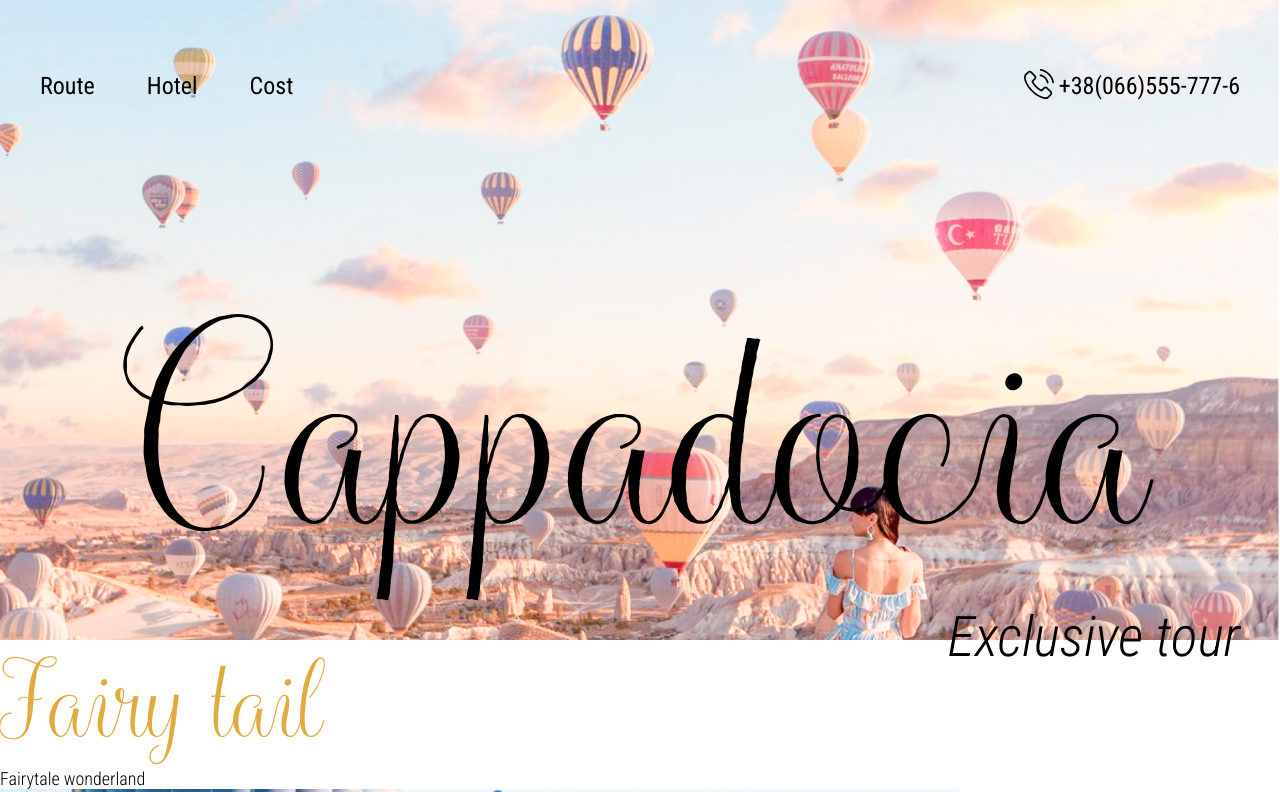
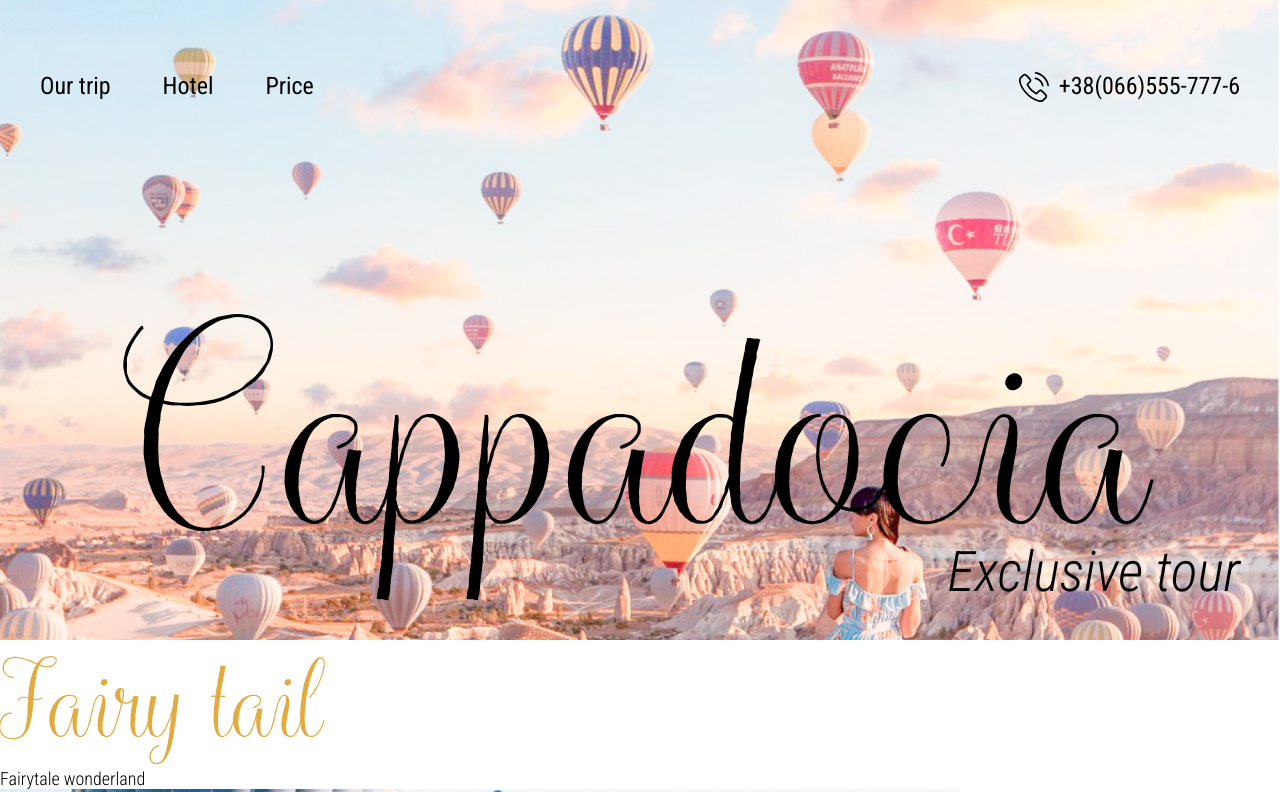
Before and after one commit to AnastasiaGer/cappadocia, a website: page public/index.html in a window 1280 px wide. Shown: the top 792 px of the page. Drawn offline with nearby package versions, Linux system fonts and the light colour scheme.

Commit message:
html part2

```diff
--- a/public/index.html
+++ b/public/index.html
@@ -17,13 +17,13 @@
         <nav class="menu">
           <ul class="menu__list">
             <li class="menu__list-item">
-              <a href="#route" class="menu__list-link">Route</a>
+              <a href="#route" class="menu__list-link">Our trip</a>
             </li>
             <li class="menu__list-item">
               <a href="#hotel" class="menu__list-link">Hotel</a>
             </li>
             <li class="menu__list-item">
-              <a href="#cost" class="menu__list-link">Cost</a>
+              <a href="#cost" class="menu__list-link">Price</a>
             </li>
           </ul>
         </nav>
--- a/source/scss/_fonts.scss
+++ b/source/scss/_fonts.scss
@@ -2,7 +2,7 @@
   font-family: 'Balqis Script';
   src: local('Balqis Script'), url('../fonts/balqis.woff2') format('woff2'),
   local('Balqis Script'), url('../fonts/balqis.woff') format('woff');
-  font-weight: normal;
+  font-weight: 300;
   font-style: normal;
   font-display: swap;
 }
--- a/source/scss/style.scss
+++ b/source/scss/style.scss
@@ -49,10 +49,8 @@
   margin-left: 52px;
 }
 
-.menu__list-item a {
-  font-family: 'Roboto Condensed', sans-serif;
-  font-style: normal;
-  font-weight: normal;
+.menu__list-link{
+  font-weight: 400;
 
   &:hover {
     text-decoration-line: underline;
@@ -60,9 +58,8 @@
 }
 
 .header__phone {
-  font-family: 'Roboto Condensed', sans-serif;
-  font-style: normal;
-  font-weight: normal;
+  font-weight: 400;
+  padding-left: 40px;
   position: relative;
 
   &:before {
@@ -71,8 +68,8 @@
     background-image: url('../img/phone.svg');
     width: 30px;
     height: 30px;
-    top: -3px;
-    left: -35px;
+    top: 0;
+    left: 0;
   }
 }
 
@@ -80,23 +77,54 @@
 .header__title {
   font-family: 'Balqis Script';
   font-style: normal;
-  font-weight: normal;
+  font-weight: 300;
   font-size: 250px;
   line-height: 334px;
-  text-transform: none;
-  color: #000000;
+
   padding-top: 170px;
   text-align: center;
 }
 
 .header__subtitle {
-  font-family: 'Roboto Condensed', sans-serif;
   font-style: italic;
   font-weight: 300;
   font-size: 56px;
   line-height: 66px;
   text-align: right;
+  margin-top: -65px;
 }
+
+
+
+
+
+
+
+
+
+
+
+
+
+
+
+
+
+
+
+
+
+
+
+
+
+
+
+
+
+
+
+
 
 
 
```
Also changed, not shown: source/index.html (+2 -2 lines), public/css/style.css, public/css/style.min.css, source/css/style.css, source/css/style.min.css, 2 other files.
